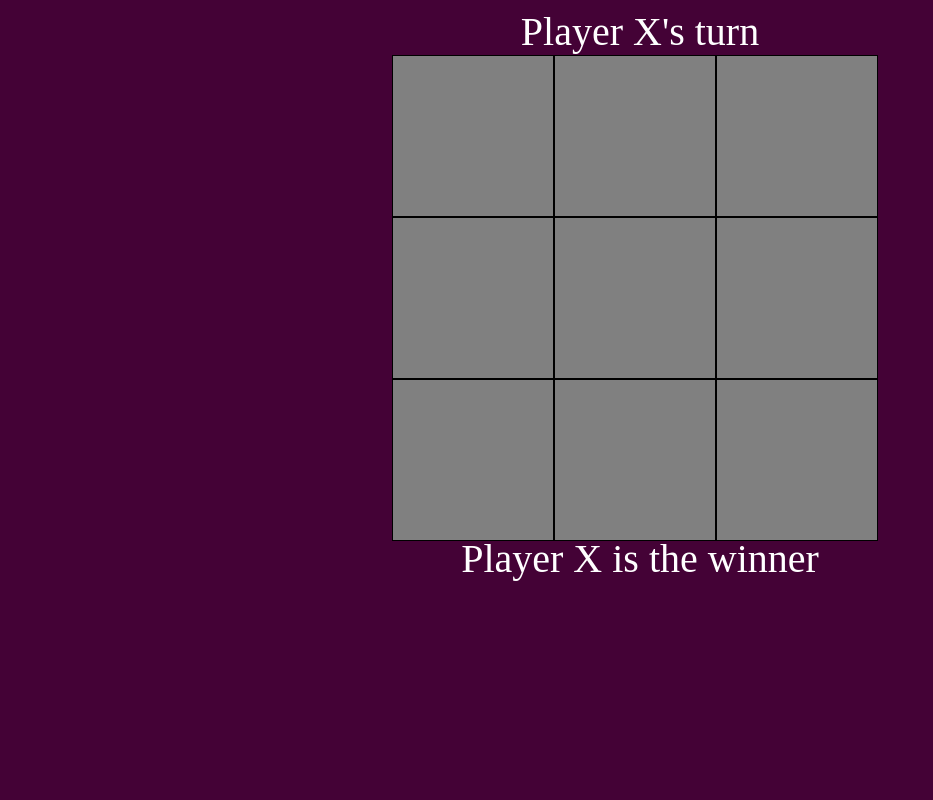
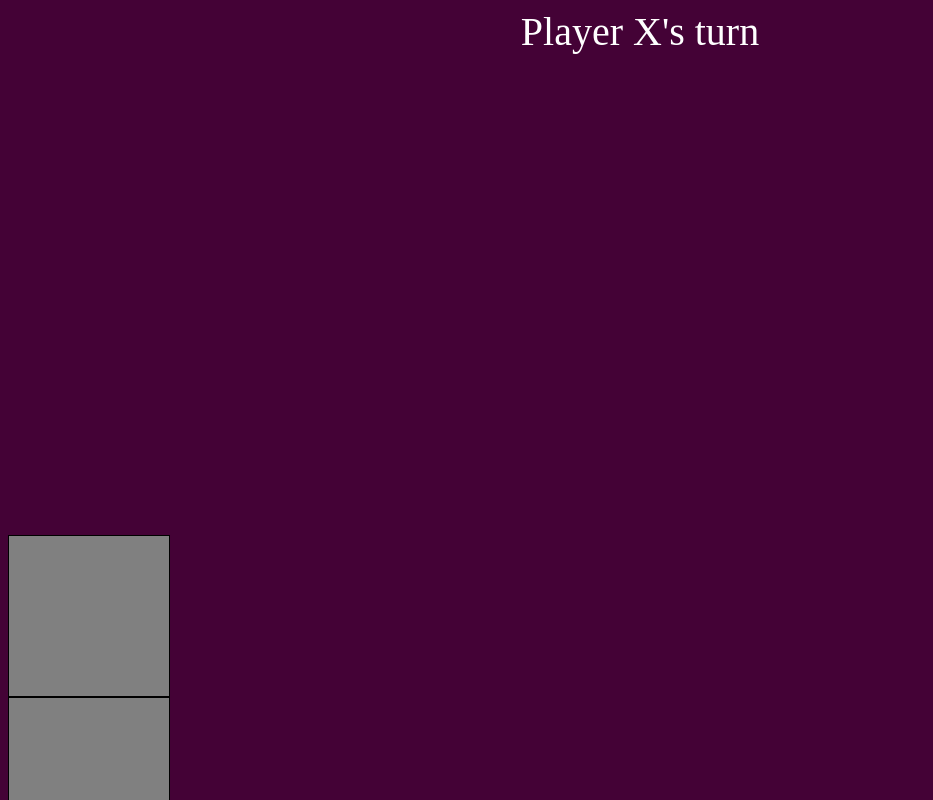
Before and after one commit to EddieJorden/tic-tac-tow-2021, a React (Create React App) app: page / in a window 1280 px wide. Shown: the top 800 px of the page, without its empty margins (0-933 px from the left). Built offline with nearby package versions, Linux system fonts and the light colour scheme.

Commit message:
spaces array is being populated by objects, with key value based on i, objects are not renduring to screen

```diff
--- a/src/App.js
+++ b/src/App.js
@@ -1,8 +1,8 @@
 import React from 'react';
-import TicTacToe from './components/TicTacToe';
+// import TicTacToe from './components/TicTacToe';
 import Board from './components/Board';
-import SpaceComponent from './components/SpaceComponent';
-import playerTurn from './components/TicTacToe';
+// import SpaceComponent from './components/SpaceComponent';
+// import playerTurn from './components/TicTacToe';
 
 function App() {
 	return (
--- a/src/components/Board.jsx
+++ b/src/components/Board.jsx
@@ -1,28 +1,37 @@
 import React, { useState } from 'react';
 import SpaceComponent from './SpaceComponent';
-import TicTacToe from './TicTacToe';
+// import TicTacToe from './TicTacToe';
+// import TicTacToe from './TicTacToe';
 // import WinningAnouncement from './TicTacToe'
 
 
+const Board = ({square, onClick}) => {
+    const [playerXorO, setPlayerXorO] = useState('O')
+    const [winningConditions, setWinningConditions] = useState(false)
 
-const Board = ({square, onClick, winningConditinos}) => {
-    const [playerXorO, setPlayerXorO] = useState('O')
+    const playerXSpaces = []
 
-    const SpaceComponentArray = [
-        <div><SpaceComponent playerXorO={playerXorO} setPlayerXorO={setPlayerXorO} /></div>,
-        <div><SpaceComponent playerXorO={playerXorO} setPlayerXorO={setPlayerXorO} /></div>,
-        <div><SpaceComponent playerXorO={playerXorO} setPlayerXorO={setPlayerXorO} /></div>,
-        <div><SpaceComponent playerXorO={playerXorO} setPlayerXorO={setPlayerXorO} /></div>,
-        <div><SpaceComponent playerXorO={playerXorO} setPlayerXorO={setPlayerXorO} /></div>,
-        <div><SpaceComponent playerXorO={playerXorO} setPlayerXorO={setPlayerXorO} /></div>,
-        <div><SpaceComponent playerXorO={playerXorO} setPlayerXorO={setPlayerXorO} /></div>,
-        <div><SpaceComponent playerXorO={playerXorO} setPlayerXorO={setPlayerXorO} /></div>,
-        <div><SpaceComponent playerXorO={playerXorO} setPlayerXorO={setPlayerXorO} /></div>,
-    ]
+    const spacesArray = []
+        for(let i = 0; i < 9; i++){
+spacesArray.push(<SpaceComponent key={i} playerXorO={playerXorO} setPlayerXorO={setPlayerXorO} />)}
 
-    const winningConditions = true
+console.log(spacesArray)
+
+    // const SpaceComponentArray = [
+    //     <div><SpaceComponent playerXorO={playerXorO} setPlayerXorO={setPlayerXorO} /></div>,
+    //     <div><SpaceComponent playerXorO={playerXorO} setPlayerXorO={setPlayerXorO} /></div>,
+    //     <div><SpaceComponent playerXorO={playerXorO} setPlayerXorO={setPlayerXorO} /></div>,
+    //     <div><SpaceComponent playerXorO={playerXorO} setPlayerXorO={setPlayerXorO} /></div>,
+    //     <div><SpaceComponent playerXorO={playerXorO} setPlayerXorO={setPlayerXorO} /></div>,
+    //     <div><SpaceComponent playerXorO={playerXorO} setPlayerXorO={setPlayerXorO} /></div>,
+    //     <div><SpaceComponent playerXorO={playerXorO} setPlayerXorO={setPlayerXorO} /></div>,
+    //     <div><SpaceComponent playerXorO={playerXorO} setPlayerXorO={setPlayerXorO} /></div>,
+    //     <div><SpaceComponent playerXorO={playerXorO} setPlayerXorO={setPlayerXorO} /></div>,
+    // ]
+    // const winningConditions =true
 
     return(
+
         <div>
         <div>
             <div style={{color: 'white', textAlign: 'center', fontSize: '40px'}}>
@@ -36,9 +45,8 @@
                 flexWrap: 'wrap',
 
             }}>
-                {SpaceComponentArray}
-            </div>
-
+           </div>
+           {spacesArray}
             <div style={{color: 'white', textAlign: 'center', fontSize: '40px'}}>
                 {winningConditions === true ? 'Player X is the winner' : 'TicTacToe...'}
             </div>
@@ -54,5 +62,4 @@
 
 
 
-
 export default Board
--- a/src/components/SpaceComponent.jsx
+++ b/src/components/SpaceComponent.jsx
@@ -1,6 +1,6 @@
 import React, { useState } from 'react';
 
-const PlayerXtile = ({setPlayerXorO, playerXorO}) => {
+const PlayerXtile = () => {
     return(
         <div
         style={{
@@ -23,7 +23,7 @@
     )
 }
 
-const PlayerOtile = ({setPlayerXorO, playerXorO}) => {
+const PlayerOtile = () => {
     return(
         <div
         style={{
@@ -48,38 +48,38 @@
 
 const EmptyPlayingSpace = ({setPlayerXorO, playerXorO, setHasBeenClicked, setLocalXorO}) => {
 
-    const handleClick = () => {
-        setHasBeenClicked(true)
-        {playerXorO === 'X' ? setLocalXorO('O') : setLocalXorO('X')}
-        {playerXorO === 'X' ? setPlayerXorO('O') : setPlayerXorO('X')}
 
-    }
-    console.log(playerXorO)
 
     return(
         <div
             style={{
                 backgroundColor: 'grey',
                 cursor: 'pointer',
-            hover: 'purple',
                 height: '10rem',
                 width: '10rem',
                 border: '1px solid black',
 
             }}
-        onClick={handleClick}
         >
         </div>
     )
 }
 
-const SpaceComponent = ({playerXorO, setPlayerXorO}) => {
+const SpaceComponent = ({playerXorO, setPlayerXorO, }) => {
     const [hasBeenClicked, setHasBeenClicked] = useState(false)
     const [localXorO, setLocalXorO] = useState(null)
 
+    const handleClick = () => {
+        setHasBeenClicked(true)
+
+        {playerXorO === 'X' && hasBeenClicked === false ? setLocalXorO('O') : setLocalXorO('X')}
+        {playerXorO === 'X' && hasBeenClicked === false ? setPlayerXorO('O') : setPlayerXorO('X')}
+    }
+
+
     return(
-        <div>
-        {!hasBeenClicked && <EmptyPlayingSpace setHasBeenClicked={setHasBeenClicked} setLocalXorO={setLocalXorO} setPlayerXorO={setPlayerXorO} playerXorO={playerXorO}/>}
+        <div onClick={handleClick}>
+        {!hasBeenClicked && <EmptyPlayingSpace setHasBeenClicked={setHasBeenClicked} setLocalXorO={setLocalXorO} setPlayerXorO={setPlayerXorO} playerXorO={playerXorO} localXorO={setLocalXorO}/>}
         {hasBeenClicked && localXorO === 'X' && <PlayerXtile setPlayerXorO={setPlayerXorO} playerXorO={playerXorO}/>}
         {hasBeenClicked && localXorO === 'O' && <PlayerOtile setPlayerXorO={setPlayerXorO} playerXorO={playerXorO}/>}
 
--- a/src/components/TicTacToe.jsx
+++ b/src/components/TicTacToe.jsx
@@ -1,6 +1,6 @@
-import React, { useState } from 'react';
-import SpaceComponent from './SpaceComponent';
-import SpaceComponentArray from './Board'
+import  { useState } from 'react';
+// import SpaceComponent from './SpaceComponent';
+// import SpaceComponentArray from './Board'
 
 
 
@@ -32,11 +32,14 @@
 
 
 
-const TicTacToe = ({ spaces, WinningConditons }) => {
-    const [playerXorO, setPlayerXorO] = useState('O')
-    const [winningConditions, setWinningConditions] = useState(false)
+// const TicTacToe = () => {
+//     // const [playerXorO, setPlayerXorO] = useState('O')
+//     // const [winningConditions, setWinningConditions] = useState(true)
+//     // return(
+//     //     // <TicTacToe winningConditions={winningConditions} setWinningConditions={setWinningConditions}/>
+//     // )
 
-}
+// }
 
 
-export default TicTacToe;
+// export default TicTacToe;
```
Lines whose indentation alone changed are shown as unchanged.
